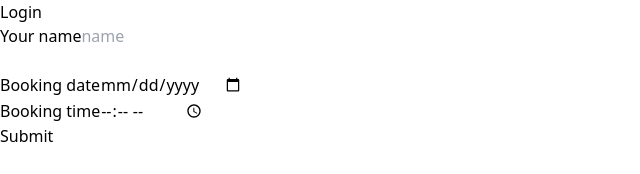
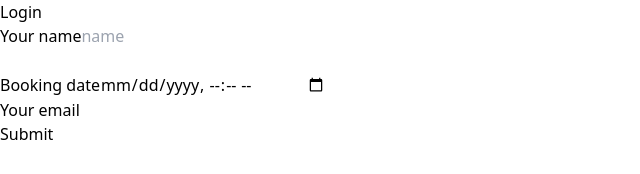
Before and after one commit to eviebutland/trial-forms, a React (Vite) app: page /login in a window 1280 px wide. Shown: the top 174 px of the page, without its empty margins (0-640 px from the left). Built offline with nearby package versions, Linux system fonts and the light colour scheme.

Commit message:
DateTime-local component

```diff
--- a/src/components/organisms/forms/Login.tsx
+++ b/src/components/organisms/forms/Login.tsx
@@ -1,27 +1,34 @@
 import { useForm, SubmitHandler } from "react-hook-form";
 import { zodResolver } from "@hookform/resolvers/zod";
 import * as z from "zod";
-import dayjs, { Dayjs } from "dayjs";
-import { ErrorMessage } from "@hookform/error-message";
-import { getValue } from "@testing-library/user-event/dist/utils";
+import dayjs from "dayjs";
+import isSameOrAfter from "dayjs/plugin/isSameOrAfter";
 
+dayjs.extend(isSameOrAfter);
 interface FormInput {
   firstName: string;
   numberOfPeople: number;
   dayOfBooking: string;
-  time: string;
+  email: string;
 }
 const now = new Date();
-const zodDayIsBefore = z.coerce.date();
-// .custom((val) => dayjs(val).isBefore(now));
+const minTime = dayjs().add(1, "hour").toISOString(); // not actually working
+const maxTime = dayjs().add(1, "year").toISOString(); // not actually working
+
+console.log(minTime);
+const zodDayIsBefore = z.coerce
+  .date({ message: "Please provide a date" })
+  .refine((day) => dayjs(day).isSameOrAfter(now), {
+    message: "Date cannot be in the past",
+  });
+
 const schema = z.object({
   firstName: z
     .string({ message: "Your name is required" })
     .min(2, { message: "Please enter more letters" }),
   numberOfPeople: z.number().min(1).max(12, { message: "Contact support" }),
-  // email: z.string({ required_error: "please provide an email" }).email(),
+  email: z.string({ required_error: "please provide an email" }).email(),
   dayOfBooking: zodDayIsBefore,
-  time: z.coerce.string({ message: "This is required" }),
 });
 
 export default function LoginForm() {
@@ -86,9 +93,12 @@ export default function LoginForm() {
       <div>
         <label htmlFor="dayOfBooking">Booking date</label>
 
+        {/* maybe don't use date time as can't control the time step */}
         <input
           {...register("dayOfBooking", { valueAsDate: true })}
-          type="date"
+          type="datetime-local"
+          min={minTime}
+          max={maxTime}
         />
         {errors.dayOfBooking?.message && (
           <p className="bg-red-700 text-white">
@@ -98,17 +108,12 @@ export default function LoginForm() {
       </div>
 
       <div>
-        <label htmlFor="time">Booking time</label>
+        <label htmlFor="email">Your email</label>
 
-        <input
-          {...register("time", {
-            valueAsDate: true,
-          })}
-          type="time"
-        />
+        <input {...register("email")} type="email" />
 
-        {errors.time?.message && (
-          <p className="bg-red-700 text-white">{errors.time?.message}</p>
+        {errors.email?.message && (
+          <p className="bg-red-700 text-white">{errors.email?.message}</p>
         )}
       </div>
 
```
